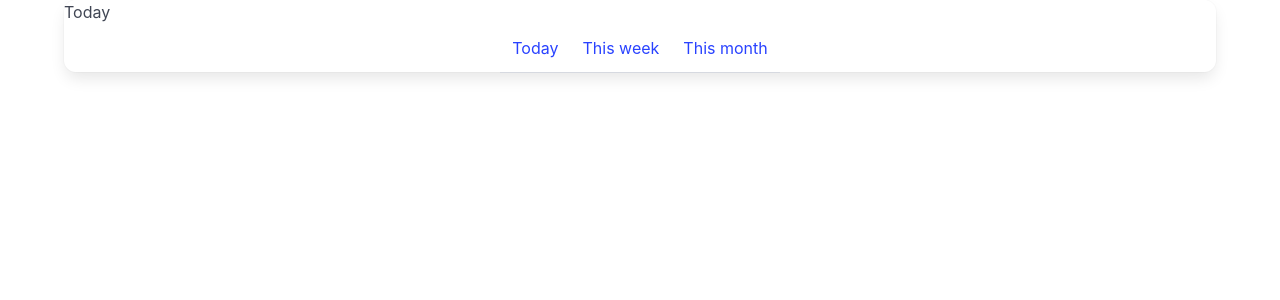
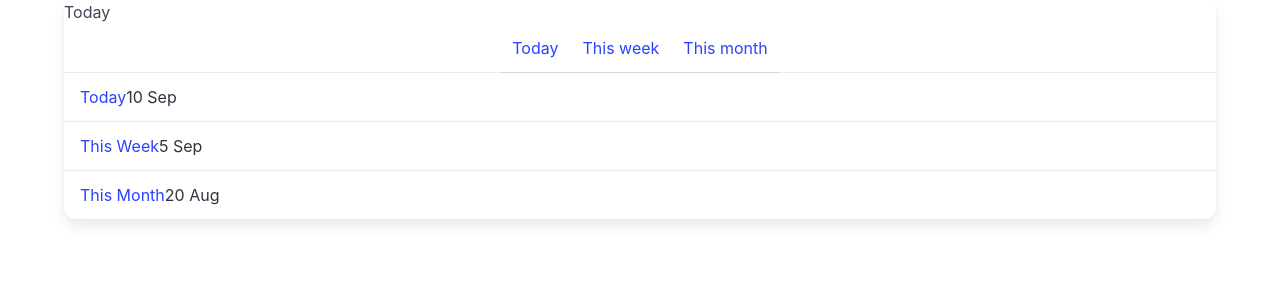
Before and after one commit to elen-oz/vue-app, a Vue app: page / in a window 1280 px wide. Shown: the top 300 px of the page. Built offline with nearby package versions, Linux system fonts and the light colour scheme.

Commit message:
feat: add test post data

```diff
--- a/package.json
+++ b/package.json
@@ -9,6 +9,8 @@
     "preview": "vite preview"
   },
   "dependencies": {
+    "@types/luxon": "^2.3.1",
+    "luxon": "^2.3.1",
     "vue": "^3.4.37"
   },
   "devDependencies": {
--- a/src/components/Timeline.vue
+++ b/src/components/Timeline.vue
@@ -1,5 +1,7 @@
 <script setup lang="ts">
 import { ref } from "vue";
+import { Post, today, thisWeek, thisMonth } from "../posts.ts";
+import { DateTime } from "luxon";
 
 const periods = ["Today", "This week", "This month"] as const;
 
@@ -10,6 +12,10 @@ const selectedPeriod = ref<Period>("Today");
 const selectPeriod = (period: Period) => {
   selectedPeriod.value = period;
 };
+
+const posts = [today, thisWeek, thisMonth].map((post) => {
+  return { ...post, created: DateTime.fromISO(post.created) };
+});
 </script>
 
 <template>
@@ -23,6 +29,11 @@ const selectPeriod = (period: Period) => {
         >{{ period }}</a
       >
     </span>
+
+    <a v-for="post of posts" :key="post.id" class="panel-block">
+      <a>{{ post.title }}</a>
+      <div>{{ post.created.toFormat("d MMM") }}</div>
+    </a>
   </nav>
 </template>
 
--- /dev/null
+++ b/src/posts.ts
@@ -0,0 +1,25 @@
+import { DateTime } from "luxon";
+
+export interface Post {
+  id: string;
+  title: string;
+  created: string;
+}
+
+export const today: Post = {
+  id: "1",
+  title: "Today",
+  created: DateTime.now().toISO(),
+};
+
+export const thisWeek: Post = {
+  id: "2",
+  title: "This Week",
+  created: DateTime.now().minus({ days: 5 }).toISO(),
+};
+
+export const thisMonth: Post = {
+  id: "3",
+  title: "This Month",
+  created: DateTime.now().minus({ weeks: 3 }).toISO(),
+};
```
Also changed, not shown: 1 other file (tests, documents, lock files or other folders).
